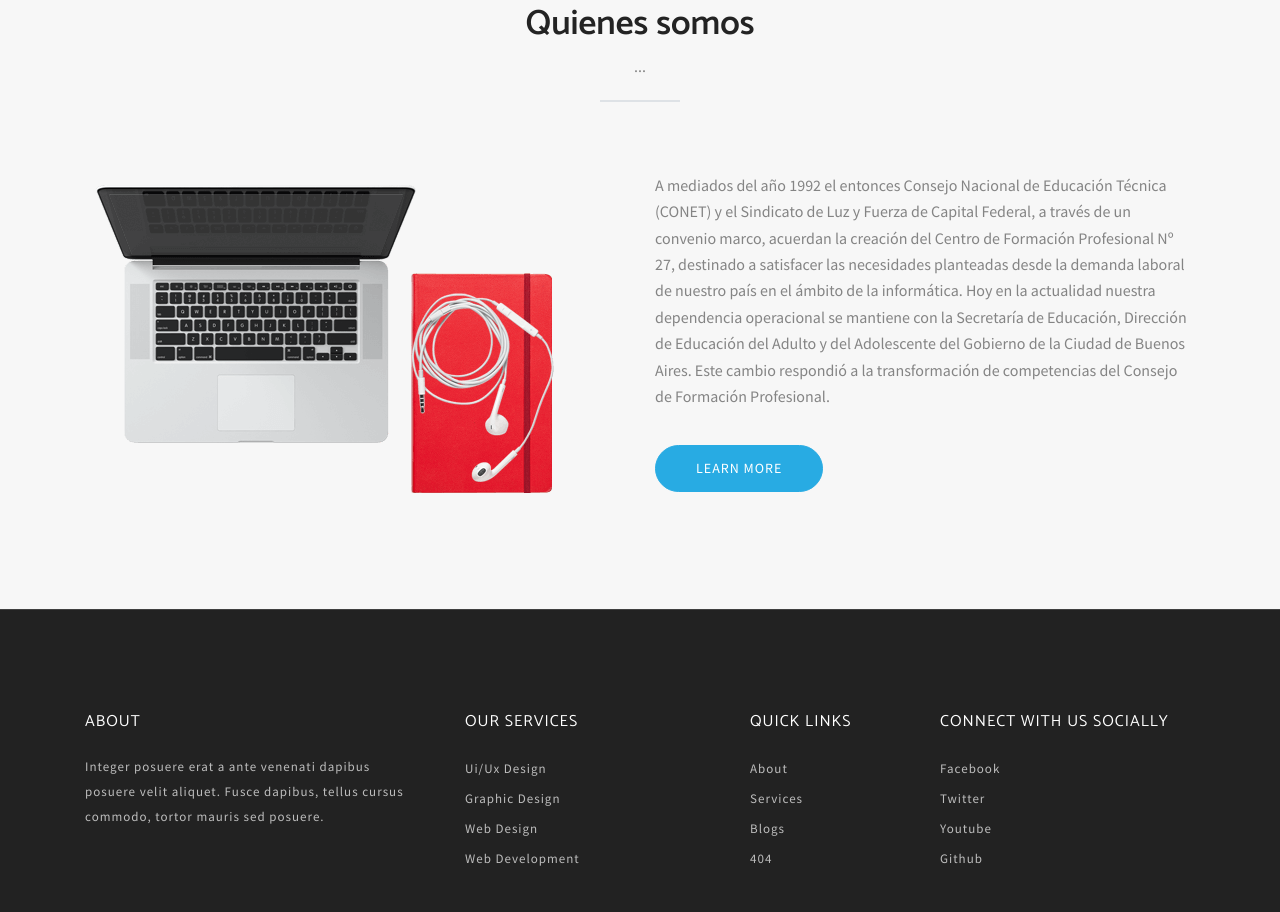
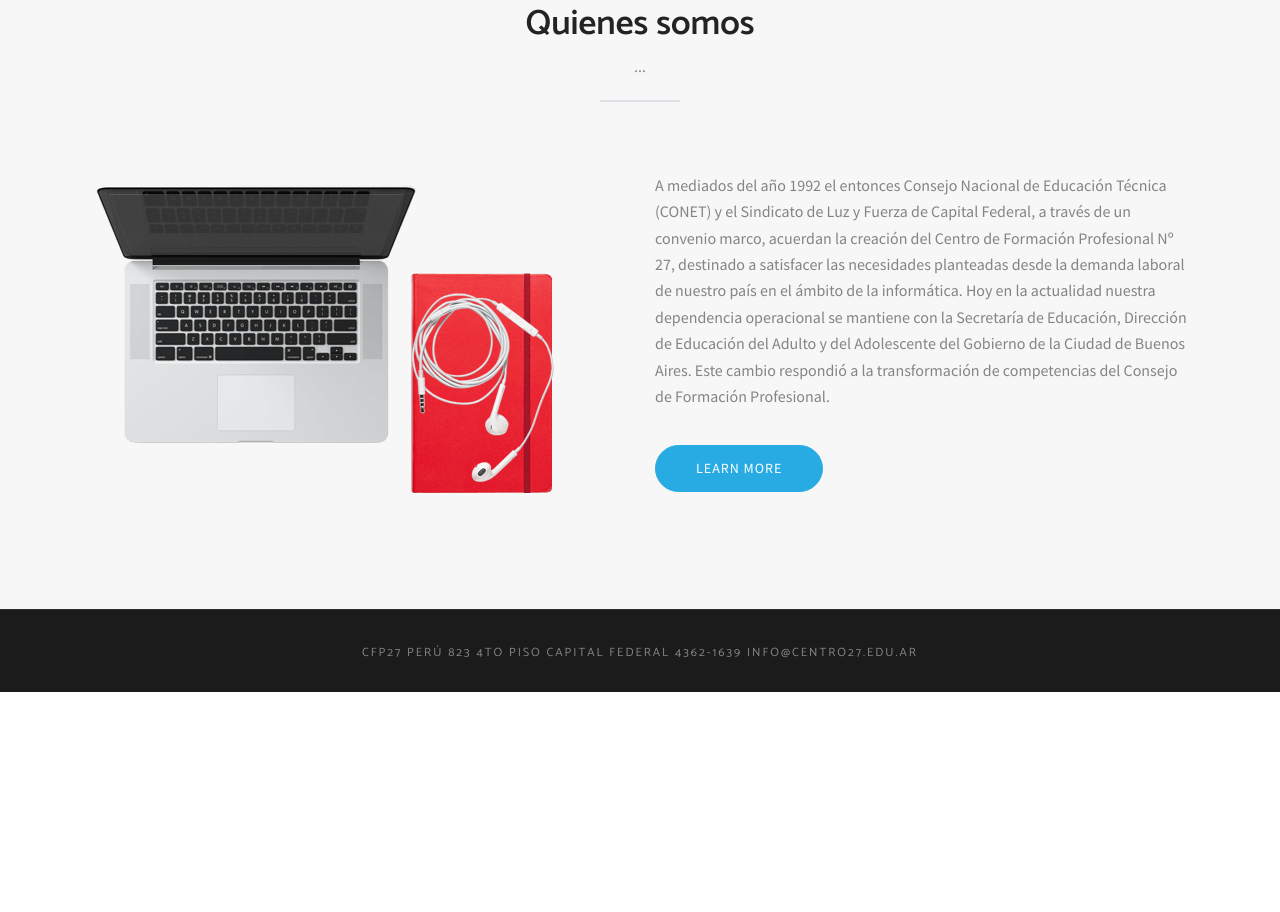
Before and after one commit to sergiogimenezclass/sitiowebcfp27, a plain HTML site: page index.html in a window 1280 px wide. Shown: the part 1888-2800 px from the top of the page. After the commit the page ends 2580 px from the top, so only its background shows below. Drawn offline with Linux system fonts and the light colour scheme; some packages are replaced by stand-ins of ours; files whose address does not match are found by name.

Commit message:
Pie de pagina con la direccion

```diff
--- a/index.html
+++ b/index.html
@@ -236,60 +236,14 @@ Start About Section
 
 
 <footer id="footer" class="bg-one">
-  <div class="top-footer">
-    <div class="container">
-      <div class="row justify-content-around">
-        <div class="col-lg-4 col-md-6 mb-5 mb-lg-0">
-          <h3>about</h3>
-          <p>Integer posuere erat a ante venenati dapibus posuere velit aliquet. Fusce dapibus, tellus cursus commodo, tortor mauris sed posuere.</p>
-        </div>
-        <!-- End of .col-sm-3 -->
 
-        <div class="col-lg-3 col-md-6 mb-5 mb-lg-0">
-          <ul>
-            <li>
-              <h3>Our Services</h3>
-            </li>
-            <li><a href="service.html">Ui/Ux Design</a></li>
-            <li><a href="service.html">Graphic Design</a></li>
-            <li><a href="service.html">Web Design</a></li>
-            <li><a href="service.html">Web Development</a></li>
-          </ul>
-        </div>
-        <!-- End of .col-sm-3 -->
+  <div class="footer-bottom">
+    <h5>cfp27
+      perú 823 4to piso
+      capital federal
+      4362-1639
+      info@centro27.edu.ar</h5>
 
-        <div class="col-lg-2 col-md-6 mb-5 mb-md-0">
-          <ul>
-            <li>
-              <h3>Quick Links</h3>
-            </li>
-            <li><a href="about.html">About</a></li>
-            <li><a href="service.html">Services</a></li>
-            <li><a href="blog.html">Blogs</a></li>
-            <li><a href="404.html">404</a></li>
-          </ul>
-        </div>
-        <!-- End of .col-sm-3 -->
-
-        <div class="col-lg-3 col-md-6">
-          <ul>
-            <li>
-              <h3>Connect with us Socially</h3>
-            </li>
-            <li><a href="https://www.facebook.com/themefisher/">Facebook</a></li>
-            <li><a href="https://www.twitter.com/themefisher/">Twitter</a></li>
-            <li><a href="https://www.youtube.com/channel/UCx9qVW8VF0LmTi4OF2F8YdA">Youtube</a></li>
-            <li><a href="https://www.github.com/themefisher/">Github</a></li>
-          </ul>
-        </div>
-        <!-- End of .col-sm-3 -->
-
-      </div>
-    </div> <!-- end container -->
-  </div>
-  <div class="footer-bottom">
-    <h5>&copy; Copyright 2020. All rights reserved.</h5>
-    <h6>Design and Developed by <a href="https://themefisher.com/">Themefisher</a></h6>
   </div>
 </footer> <!-- end footer -->
 
```
